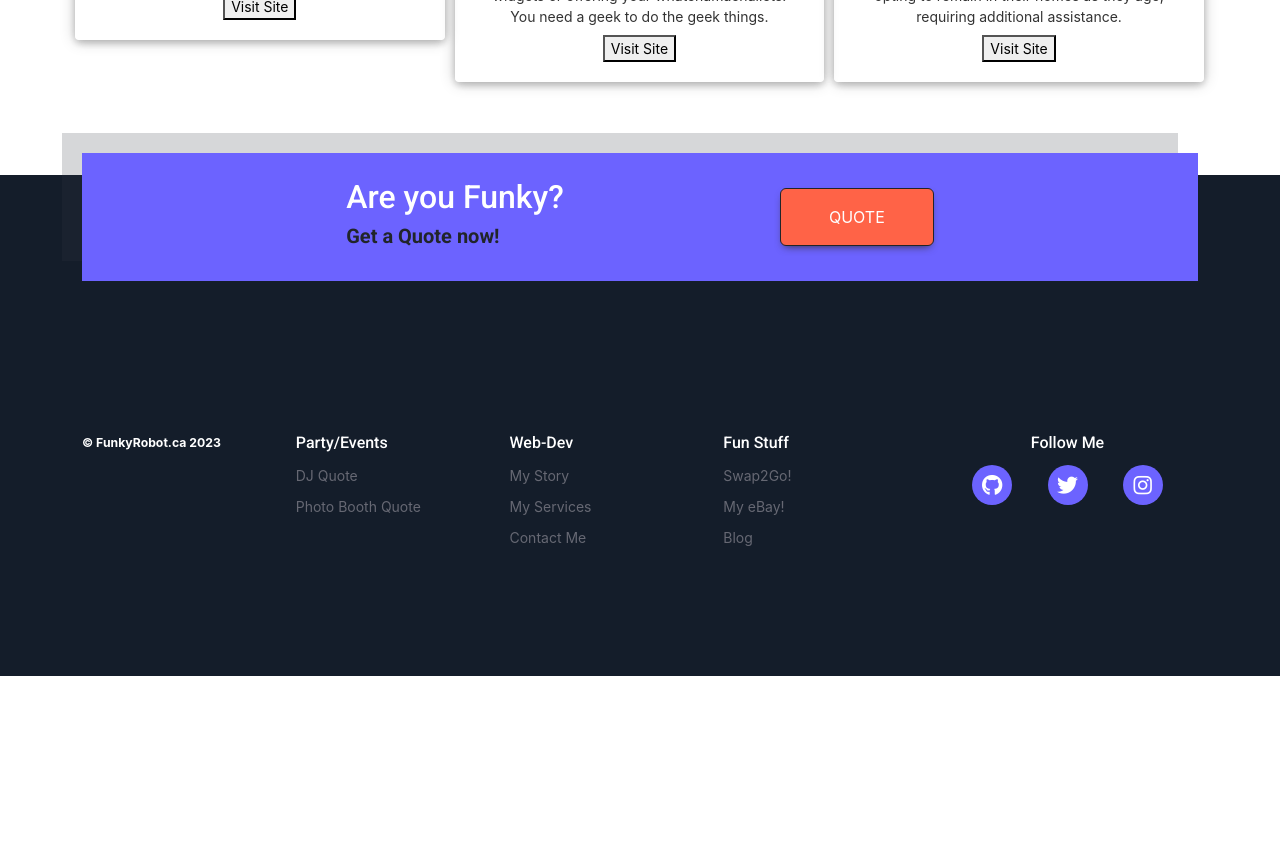
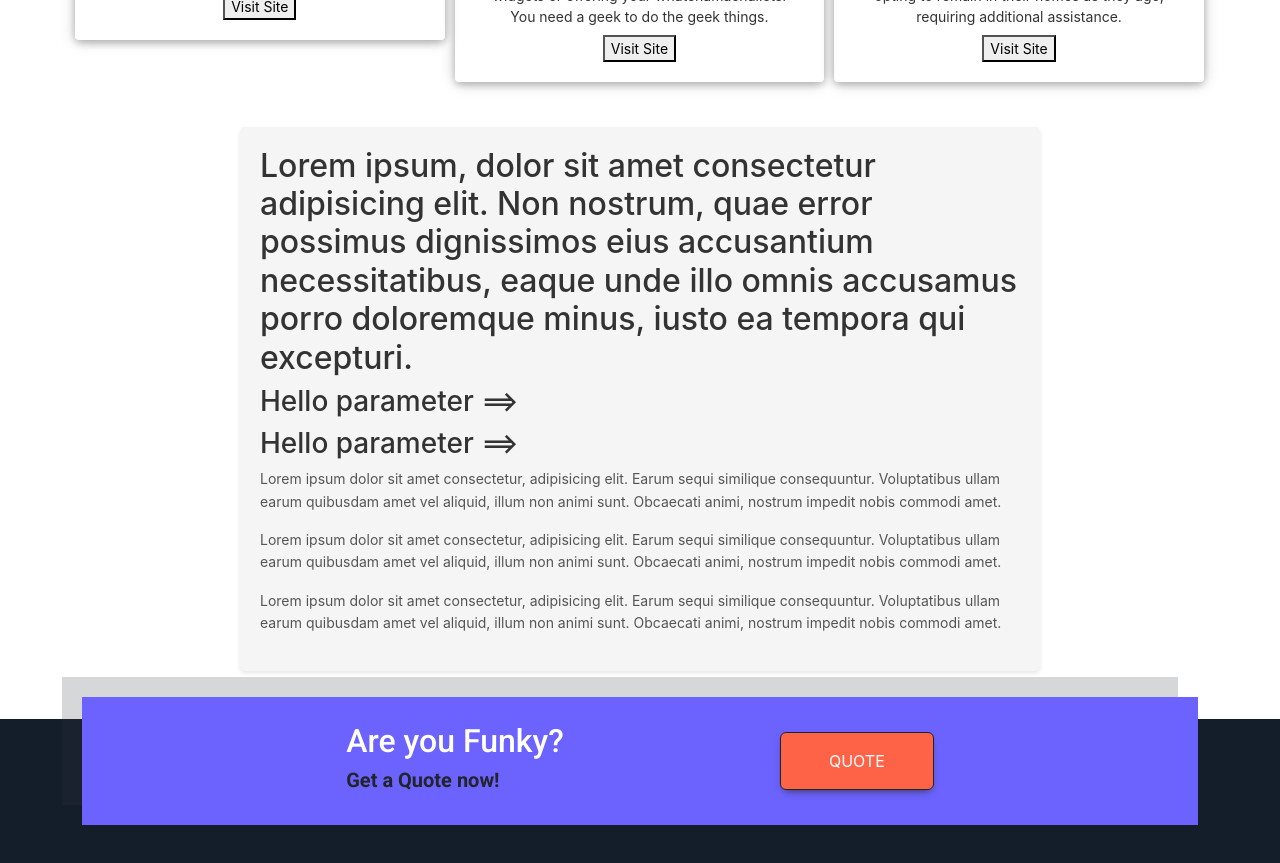
Before and after one commit to FunkyRobot73/funkyrobot.ca, an Angular app: page / in a window 1280 px wide. Shown: the part 1300-2163 px from the top of the page. Before the commit the page ends 1976 px from the top, so only its background shows below. Built offline with nearby package versions, Linux system fonts and the light colour scheme.

Commit message:
add about page

```diff
--- a/src/app/app.component.html
+++ b/src/app/app.component.html
@@ -230,7 +230,7 @@
 
   <!-- <p>{{serverCreationStatus}}</p>
 </div> -->
-
+<app-about></app-about>
 <app-footer></app-footer>
 
 <router-outlet></router-outlet>
--- a/src/app/app.module.ts
+++ b/src/app/app.module.ts
@@ -6,13 +6,15 @@ import { AppComponent } from './app.component';
 import { CardsComponent } from './components/cards/cards.component';
 import { NavbarComponent } from './components/navbar/navbar.component';
 import { FooterComponent } from './components/footer/footer.component';
+import { AboutComponent } from './components/about/about.component';
 
 @NgModule({
   declarations: [
     AppComponent,
     CardsComponent,
     NavbarComponent,
-    FooterComponent
+    FooterComponent,
+    AboutComponent
   ],
   imports: [
     BrowserModule,
--- /dev/null
+++ b/src/app/components/about/about.component.css
@@ -0,0 +1,17 @@
+.about-container {
+    max-width: 800px;
+    margin: 0 auto;
+    padding: 20px;
+    background-color: #f5f5f5;
+    border-radius: 5px;
+    box-shadow: 0 2px 4px rgba(0,0,0,0.1);
+}
+
+h2 {
+    color: #333;
+}
+
+p {
+    color: #555;
+    line-height: 1.6;
+}
--- /dev/null
+++ b/src/app/components/about/about.component.html
@@ -0,0 +1,8 @@
+<div class="about-container">
+    <h2>Lorem ipsum, dolor sit amet consectetur adipisicing elit. Non nostrum, quae error possimus dignissimos eius accusantium necessitatibus, eaque unde illo omnis accusamus porro doloremque minus, iusto ea tempora qui excepturi.</h2>
+    <h3>Hello parameter  ==> {{param}}</h3>
+    <h3>Hello parameter  ==> {{queryParam}}</h3>
+    <p>Lorem ipsum dolor sit amet consectetur, adipisicing elit. Earum sequi similique consequuntur. Voluptatibus ullam earum quibusdam amet vel aliquid, illum non animi sunt. Obcaecati animi, nostrum impedit nobis commodi amet.</p>
+    <p>Lorem ipsum dolor sit amet consectetur, adipisicing elit. Earum sequi similique consequuntur. Voluptatibus ullam earum quibusdam amet vel aliquid, illum non animi sunt. Obcaecati animi, nostrum impedit nobis commodi amet.</p>
+    <p>Lorem ipsum dolor sit amet consectetur, adipisicing elit. Earum sequi similique consequuntur. Voluptatibus ullam earum quibusdam amet vel aliquid, illum non animi sunt. Obcaecati animi, nostrum impedit nobis commodi amet.</p>
+</div>
--- /dev/null
+++ b/src/app/components/about/about.component.ts
@@ -0,0 +1,25 @@
+import { Component, OnInit } from '@angular/core';
+import { ActivatedRoute } from '@angular/router';
+
+@Component({
+  selector: 'app-about',
+  templateUrl: './about.component.html',
+  styleUrls: ['./about.component.css']
+})
+export class AboutComponent implements OnInit {
+  constructor(
+    private activatedRoute: ActivatedRoute
+  ) {};
+  param: any;
+  queryParam: any;
+  ngOnInit(): void {
+    console.log(this.activatedRoute)
+    this.param = this.activatedRoute.snapshot.params['username'];
+    this.queryParam = this.activatedRoute.snapshot.queryParams['lastname']
+  }
+}
+
+
+// https://fakestoreapi.com/products
+
+// https://back.swap2go.ca/comics
```
Also changed, not shown: 1 other file (tests, documents, lock files or other folders).
